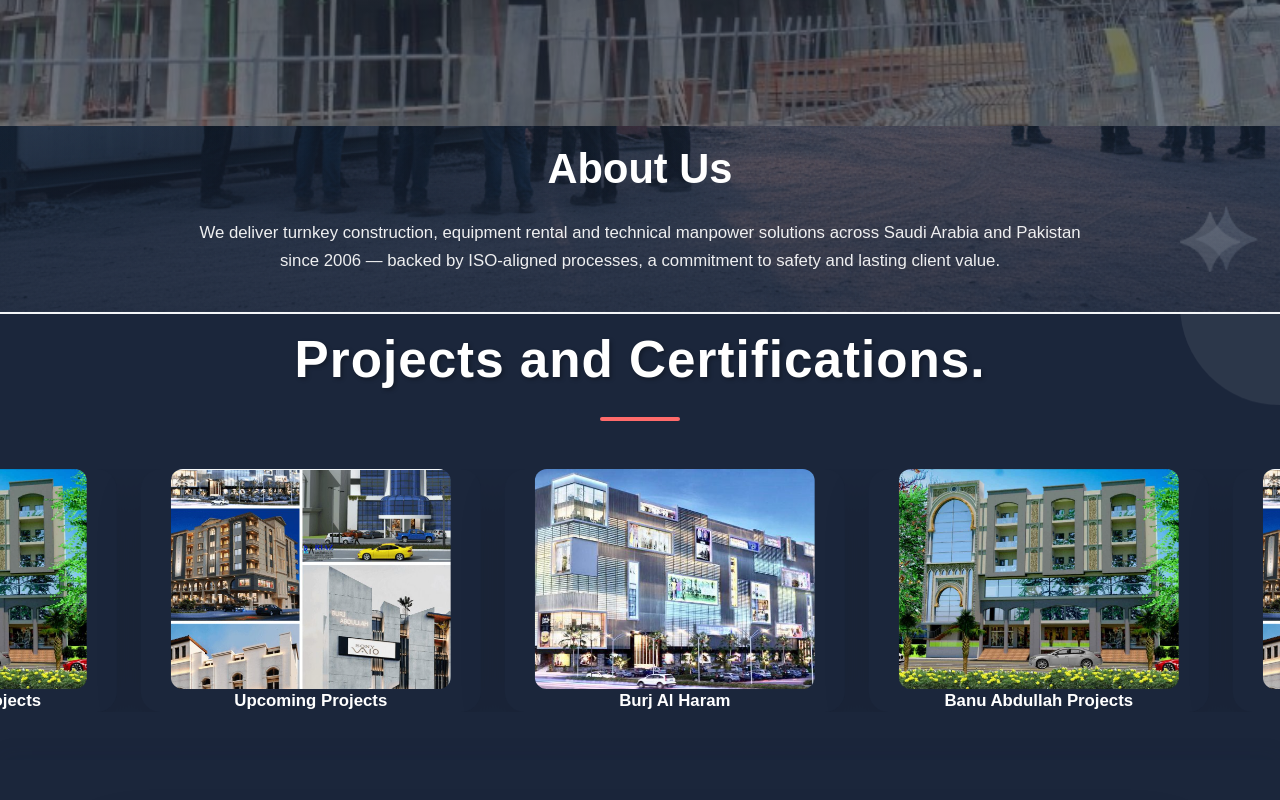
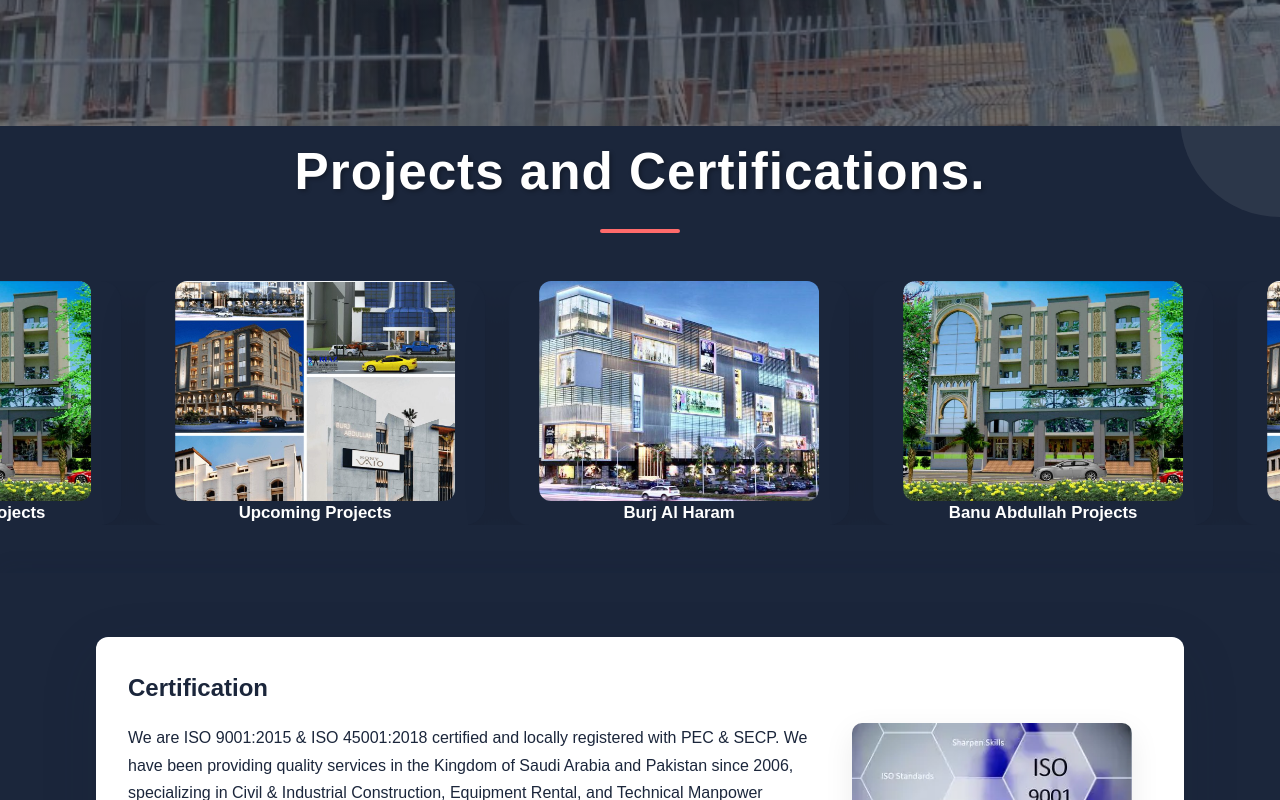
Before and after one commit to SardarHaseeb2510/wndengineering, a React (Vite) app: page / in a window 1280 px wide. Shown: the part 780-1580 px from the top of the page. Built offline with nearby package versions, Linux system fonts and the light colour scheme.

Commit message:
New Design

```diff
--- a/src/components/Main.jsx
+++ b/src/components/Main.jsx
@@ -107,15 +107,7 @@ const Main = ({ currentPage, onNavigate }) => {
             </div>
           </section>
 
-          {/* About Us Intro Section */}
-          <AnimatedElement id="about-intro">
-            <section className="about-intro-section">
-              <div className="container">
-                <h2>About Us</h2>
-                <p>We deliver turnkey construction, equipment rental and technical manpower solutions across Saudi Arabia and Pakistan since 2006 — backed by ISO-aligned processes, a commitment to safety and lasting client value.</p>
-              </div>
-            </section>
-          </AnimatedElement>
+
 
           {/* Projects Showcase Section */}
           <AnimatedElement id="projects-showcase">
```
